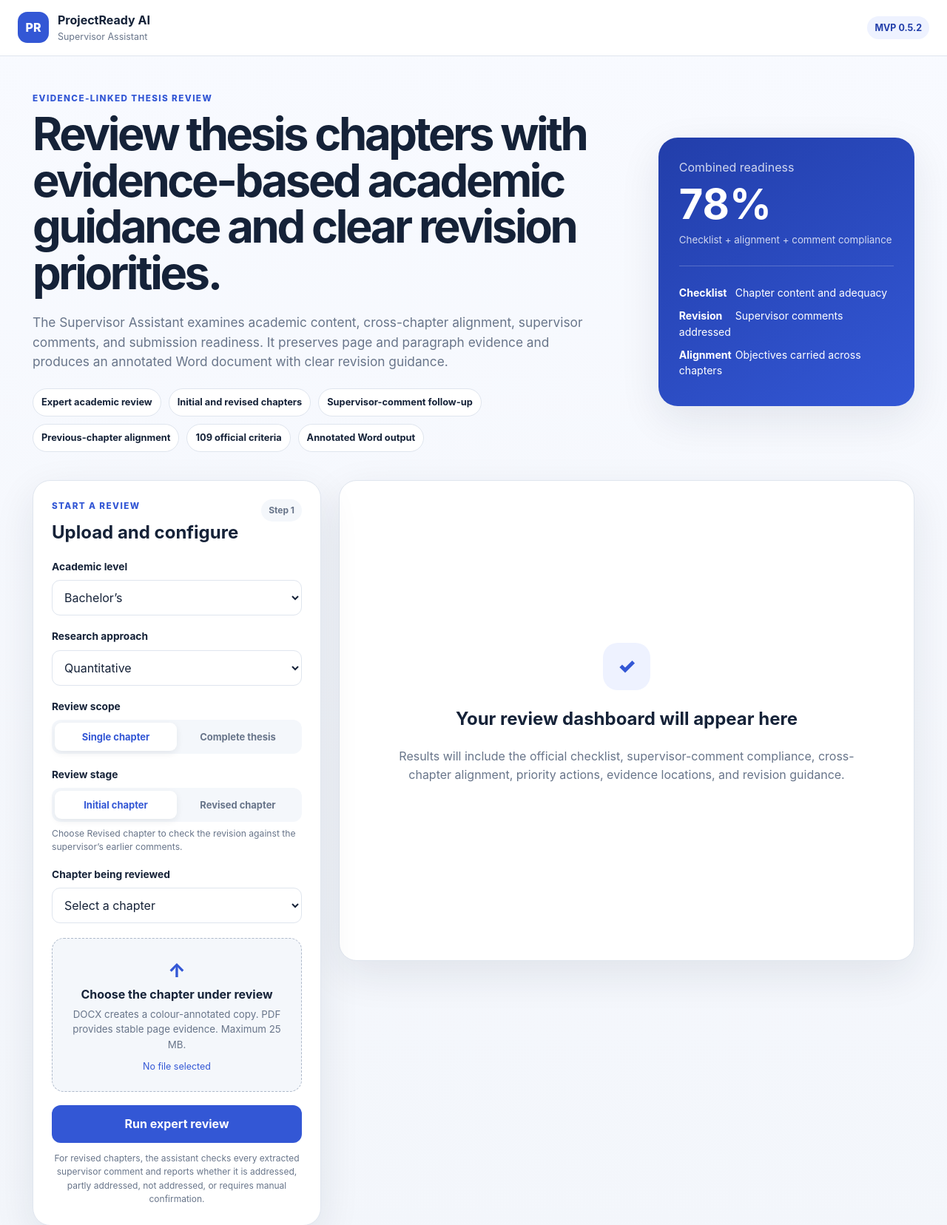
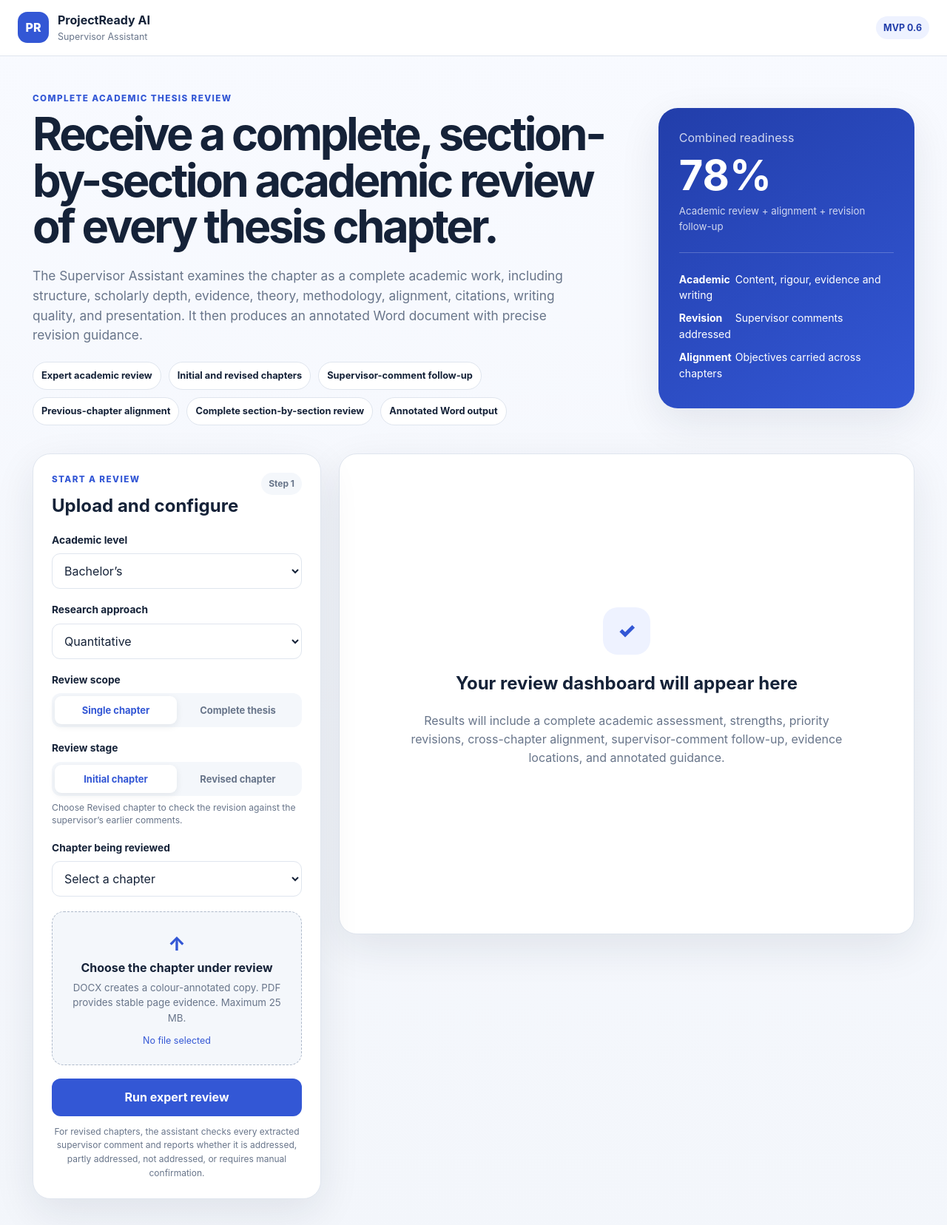
Before and after one commit to yawanokye/supervisor, a FastAPI app: page / in a window 1280 px wide. Shown: the top 1656 px of the page at 74% size. Run offline with FastAPI, Linux system fonts and the light colour scheme.

Commit message:
Add files via upload

```diff
--- a/app/templates/index.html
+++ b/app/templates/index.html
@@ -16,24 +16,23 @@
         <small>Supervisor Assistant</small>
       </span>
     </a>
-    <span class="beta">MVP 0.5.2</span>
+    <span class="beta">MVP 0.6</span>
   </header>
 
   <main class="page-shell">
     <section class="hero">
       <div>
-        <p class="eyebrow">Evidence-linked thesis review</p>
-        <h1>Review thesis chapters with evidence-based academic guidance and clear revision priorities.</h1>
+        <p class="eyebrow">Complete academic thesis review</p>
+        <h1>Receive a complete, section-by-section academic review of every thesis chapter.</h1>
         <p class="hero-copy">
-          The Supervisor Assistant examines academic content, cross-chapter alignment, supervisor comments, and submission readiness.
-          It preserves page and paragraph evidence and produces an annotated Word document with clear revision guidance.
+          The Supervisor Assistant examines the chapter as a complete academic work, including structure, scholarly depth, evidence, theory, methodology, alignment, citations, writing quality, and presentation. It then produces an annotated Word document with precise revision guidance.
         </p>
         <div class="trust-row">
           <span>Expert academic review</span>
           <span>Initial and revised chapters</span>
           <span>Supervisor-comment follow-up</span>
           <span>Previous-chapter alignment</span>
-          <span>109 official criteria</span>
+          <span>Complete section-by-section review</span>
           <span>Annotated Word output</span>
         </div>
       </div>
@@ -41,10 +40,10 @@
         <div class="score-preview">
           <span>Combined readiness</span>
           <strong>78%</strong>
-          <small>Checklist + alignment + comment compliance</small>
+          <small>Academic review + alignment + revision follow-up</small>
         </div>
         <div class="preview-list">
-          <p><b>Checklist</b> Chapter content and adequacy</p>
+          <p><b>Academic</b> Content, rigour, evidence and writing</p>
           <p><b>Revision</b> Supervisor comments addressed</p>
           <p><b>Alignment</b> Objectives carried across chapters</p>
         </div>
@@ -198,7 +197,7 @@
         <div id="emptyState" class="empty-state">
           <div class="empty-icon">✓</div>
           <h2>Your review dashboard will appear here</h2>
-          <p>Results will include the official checklist, supervisor-comment compliance, cross-chapter alignment, priority actions, evidence locations, and revision guidance.</p>
+          <p>Results will include a complete academic assessment, strengths, priority revisions, cross-chapter alignment, supervisor-comment follow-up, evidence locations, and annotated guidance.</p>
         </div>
 
         <div id="loadingState" class="loading-state hidden">
@@ -225,7 +224,7 @@
           <div class="result-actions">
             <button class="secondary-button" id="annotatedButton">Download annotated document</button>
             <button class="ghost-button" id="downloadButton">Download review report</button>
-            <button class="ghost-button" id="showAllButton">Show all criteria</button>
+            <button class="ghost-button" id="showAllButton">Show all findings</button>
           </div>
 
           <section class="result-section hidden" id="revisionSection">
@@ -252,6 +251,16 @@
             <div id="alignmentList" class="finding-list"></div>
           </section>
 
+          <section class="result-section hidden" id="strengthsSection">
+            <div class="section-title">
+              <div>
+                <p class="eyebrow">What is working</p>
+                <h3>Academic strengths</h3>
+              </div>
+            </div>
+            <div id="strengthsList" class="action-list"></div>
+          </section>
+
           <section class="result-section">
             <div class="section-title">
               <div>
@@ -265,15 +274,15 @@
           <section class="result-section">
             <div class="section-title">
               <div>
-                <p class="eyebrow">Official checklist</p>
-                <h3>Detailed findings</h3>
+                <p class="eyebrow">Complete academic review</p>
+                <h3>Detailed academic findings</h3>
               </div>
               <select id="statusFilter" class="compact-select">
-                <option value="all">All statuses</option>
-                <option value="does_not_meet_requirement">Does not meet</option>
-                <option value="partly_meets_requirement">Partly meets</option>
-                <option value="manual_review_required">Manual review</option>
-                <option value="meets_requirement">Meets</option>
+                <option value="all">All priorities</option>
+                <option value="critical">Critical</option>
+                <option value="major">Major</option>
+                <option value="moderate">Moderate</option>
+                <option value="minor">Minor</option>
               </select>
             </div>
             <div id="findingList" class="finding-list"></div>
```
